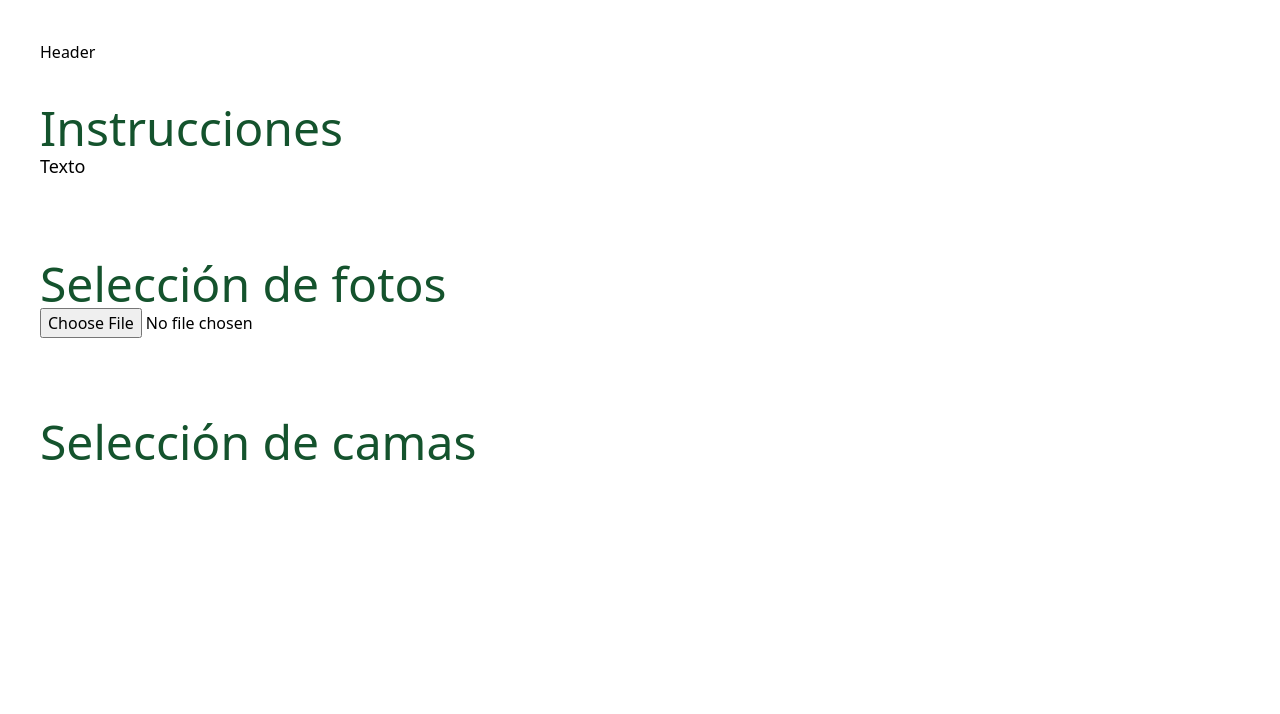
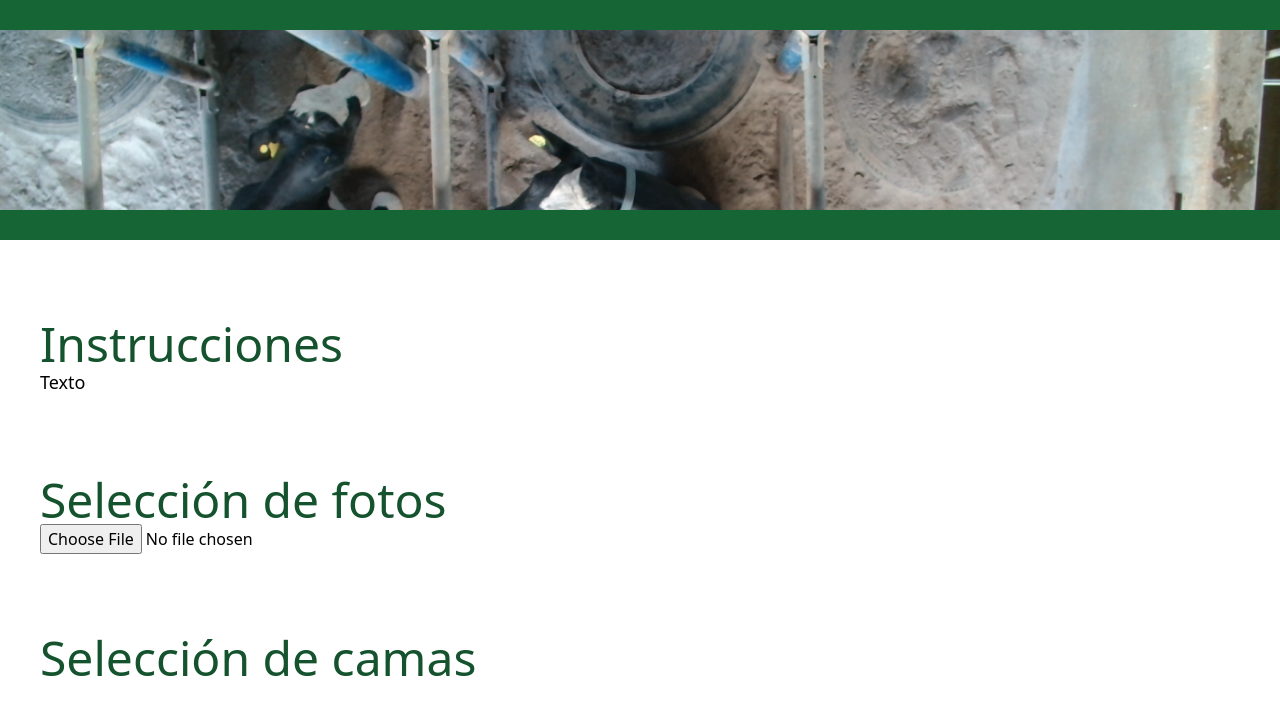
Before and after one commit to OshkarVTec/seleccion_camas_ui, a React (Vite) app: page / in a window 1280 px wide. Shown: the top 714 px of the page. Built offline with nearby package versions, Linux system fonts and the light colour scheme.

Commit message:
add header

```diff
--- a/src/App.tsx
+++ b/src/App.tsx
@@ -11,15 +11,11 @@ export default function App() {
 		}
 	};
 
-	const handleUpload = () => {
-		if (selectedFile) {
-			// Handle the file upload logic here
-			console.log("Uploading:", selectedFile.name);
-		}
-	};
 	return (
+		<>
+			{" "}
+			<Header />
 			<main className="bg-white flex flex-col p-10">
-			<Header />
 				<div className="my-10">
 					<PageTitle>Instrucciones</PageTitle>
 					<Text>Texto</Text>
@@ -41,5 +37,6 @@ export default function App() {
 					)}
 				</div>
 			</main>
+		</>
 	);
 }
--- a/src/components/landing/Header.tsx
+++ b/src/components/landing/Header.tsx
@@ -1,3 +1,7 @@
 export default function Header() {
-	return <div>Header</div>;
+	return (
+		<div className="h-60 bg-green-800 flex items-center">
+			<img src="headerImage.png" className="h-3/4 w-full object-cover" />
+		</div>
+	);
 }
```
Also changed, not shown: public/headerImage.png (added). Lines whose indentation alone changed are shown as unchanged.
